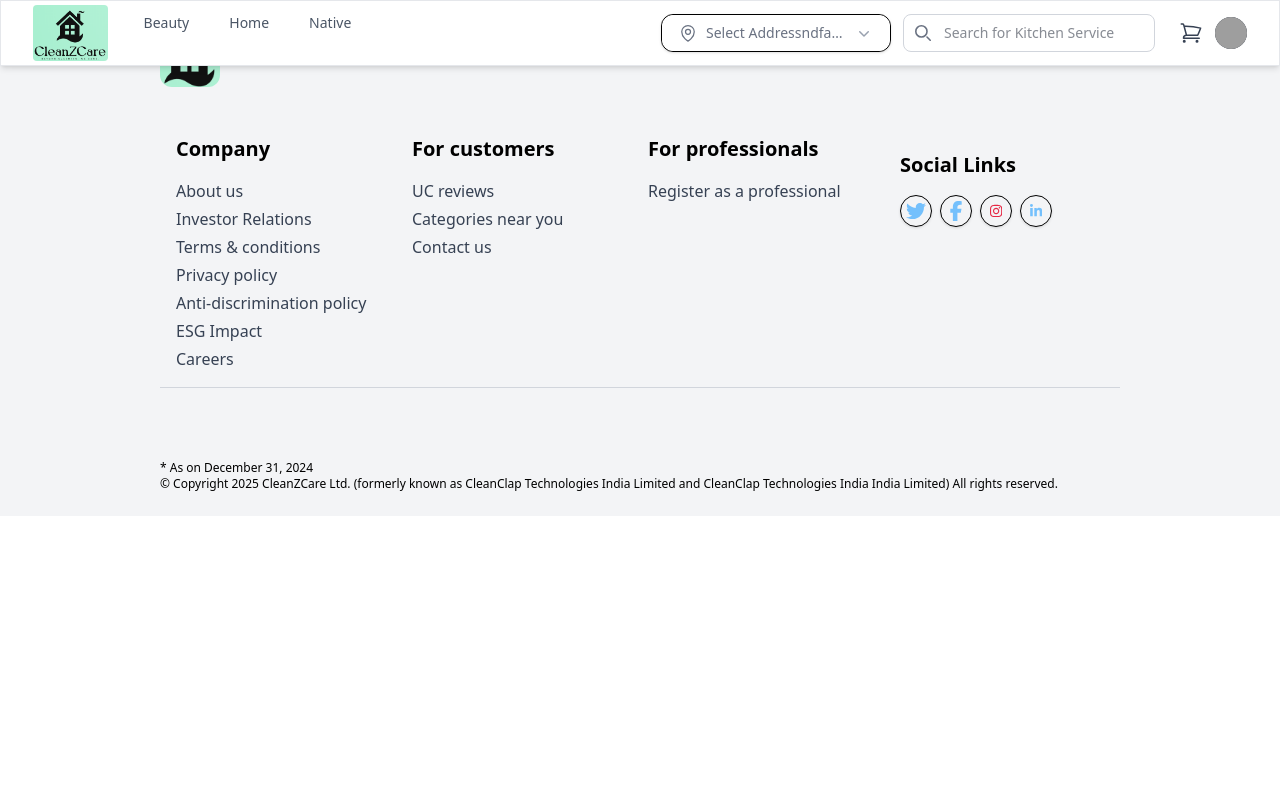
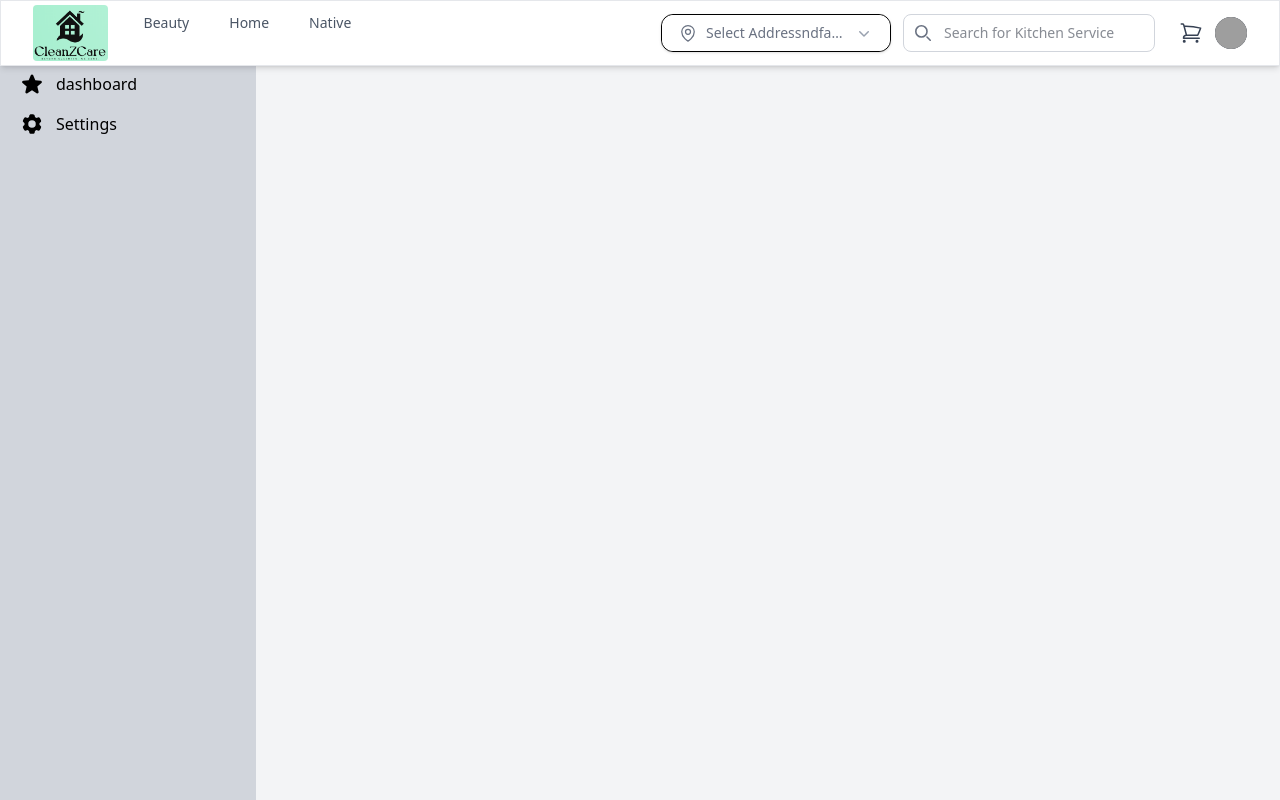
Before and after one commit to CleanZcare-CDAC-Feb-2025-Project/CleanZcare-Frontend, a React (Vite) app: page /professional/dashboard in a window 1280 px wide. Shown: the top 800 px of the page. Built offline with nearby package versions, Linux system fonts and the light colour scheme; grey boxes are pictures that could not be loaded.

Commit message:
Added Professional side_bar

```diff
--- a/src/App.jsx
+++ b/src/App.jsx
@@ -16,6 +16,7 @@ import { AdminLandingPage } from "./pages/AdminLandingPage.jsx";
 import { AdminUsers } from "./pages/AdminUsers.jsx";
 import { Services } from "./pages/services.jsx";
 import { Revenue } from "./pages/Revanue.jsx";
+import { Dashboard } from "./pages/professional/Dashboard.jsx";
 
 function App() {
   const [count, setCount] = useState(0);
@@ -37,6 +38,10 @@ function App() {
           <Route path="services" element={<Services />} />
           <Route path="revenue" element={<Revenue />} />
         </Route>
+        <Route path="/professional/*" element={<Dashboard/>}>
+          <Route path="dashboard" element={<Dashboard />} />
+
+        </Route>
       </Routes>
 
       <Footer />
--- a/src/components/Admin/Sidebar.jsx
+++ b/src/components/Admin/Sidebar.jsx
@@ -11,48 +11,59 @@ import {
 } from "@heroicons/react/24/solid";
 import { Link } from "react-router-dom";
 
-const Sidebar = () => {
+const Sidebar = ({ role }) => {
   const [isReportsOpen, setIsReportsOpen] = useState(false);
 
   return (
     <div className="w-64 bg-gray-300 text-black p-5">
       <h2 className="text-xl font-bold mb-6">Admin Panel</h2>
       <ul className="space-y-4">
+        {role == "Admin" && (
         <li className="flex items-center gap-3">
           <Link to="/admin/Dashboard" className="flex items-center gap-3">
             <HomeIcon className="w-6 h-6 text-black-600" /> Dashboard
           </Link>
         </li>
-
+        )}
+        {role == "Admin" && (
           <li className="flex items-center gap-3">
             <Link to="/admin/Users" className="flex items-center gap-3">
               <UsersIcon className="w-6 h-6 text-black-600" /> Users
             </Link>
           </li>
+        )}
 
+        {role == "Admin" && (
           <li className="flex items-center gap-3">
             <Link to="/admin/Professionals" className="flex items-center gap-3">
               <WrenchIcon className="w-6 h-6 text-black-600" /> Professionals
             </Link>
           </li>
+        )}
+        {role == "Admin" && (
           <li className="flex items-center gap-3">
             <Link to="/admin/services" className="flex items-center gap-3">
               <ClipboardDocumentListIcon className="w-6 h-6 text-black-600" />{" "}
               Services
             </Link>
           </li>
+        )}
+        {role == "Admin" && (
           <li className="flex items-center gap-3">
             <Link to="/admin/Revenue" className="flex items-center gap-3">
               <BanknotesIcon className="w-6 h-6 text-black-600" /> Revenue
             </Link>
           </li>
+        )}
+        {role == "Admin" && (
           <li className="flex items-center gap-3">
             <Link to="/admin/Reviews" className="flex items-center gap-3">
               <StarIcon className="w-6 h-6 text-black-600" /> Reviews
             </Link>
           </li>
+        )}
 
-        {/* --- Reports with toggle --- */}
+        {role == "Admin" && (
           <li>
             <button
               type="button"
@@ -167,6 +178,20 @@ const Sidebar = () => {
               </ul>
             )}
           </li>
+        )}
+
+        {
+          role=="professional" &&
+          <li className="flex items-center gap-3">
+            <Link to="/professional/dashboard" className="flex items-center gap-3">
+              <StarIcon className="w-6 h-6 text-black-600" /> dashboard
+            </Link>
+          </li>
+        }
+
+
+
+
 
         <li className="flex items-center gap-3">
           <Cog6ToothIcon className="w-6 h-6 text-black-600" /> Settings
--- a/src/pages/AdminDashboard.jsx
+++ b/src/pages/AdminDashboard.jsx
@@ -7,26 +7,17 @@ import React from "react";
 // } from "react-icons/fa";
 import Topbar from "../components/Admin/TopBar";
 import Sidebar from "../components/Admin/Sidebar";
-import OverviewCard from "../components/Admin/cards/OverviewCards";
-
-import UserDougnetChart from "../components/Charts/UserDougnetChart";
-import ProfessionalDougnetChart from "../components/Charts/Professionals";
-import MontlyIncomeChart from "../components/Charts/lineCharts";
-import CategoryWiseOrdersChart from "../components/Charts/CategorywiseOrders";
-import { UserTable } from "../components/Table/UserTable ";
-import { OrderTable } from "../components/Table/OrderTable";
-import { ServicesTable } from "../components/Table/Services";
 import { Outlet } from "react-router-dom";
 
 const AdminDashboard = () => {
+
   return (
     <div className="flex">
-      <Sidebar />
+      <Sidebar role={"Admin"}/>
       <div className="flex-1 bg-gray-100 min-h-screen">
         <Topbar />
-
         <div className="p-6">
-          <Outlet/>
+          <Outlet />
         </div>
       </div>
     </div>
--- a/src/pages/Revanue.jsx
+++ b/src/pages/Revanue.jsx
@@ -10,7 +10,6 @@ export const Revenue = () => {
   return (
     <div>
       <UserTable />
-      {/* <UserTable1 data={dummyData} /> */}
     </div>
   );
 };
--- /dev/null
+++ b/src/pages/professional/Dashboard.jsx
@@ -0,0 +1,19 @@
+import React from 'react'
+import Sidebar from '../../components/Admin/Sidebar'
+import Topbar from '../../components/Admin/TopBar'
+import { Outlet } from 'react-router-dom'
+
+export const Dashboard = () => {
+  return (
+
+    <div className="flex">
+      <Sidebar role={"professional"}/>
+      <div className="flex-1 bg-gray-100 min-h-screen">
+        <Topbar />
+        <div className="p-6">
+          {/* <Outlet /> */}
+        </div>
+      </div>
+    </div>
+  )
+}
```
Lines whose indentation alone changed are shown as unchanged.
